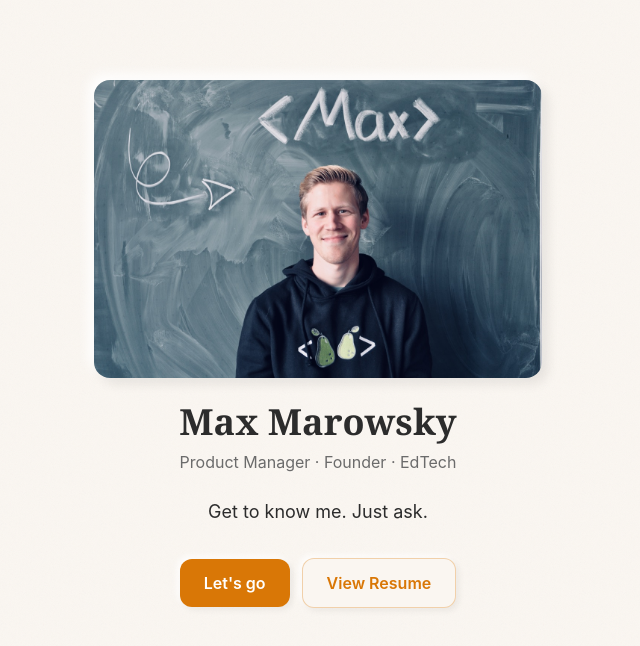
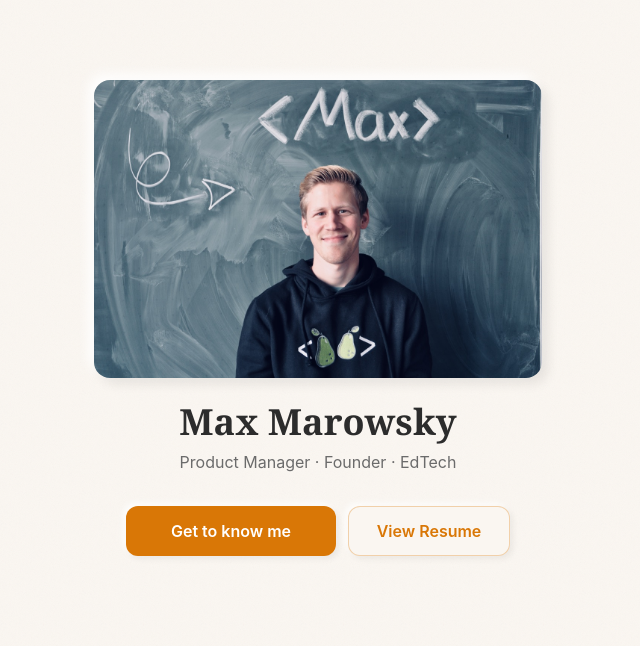
Before and after one commit to Maxlemoar/CV, a Next.js app: page / in a window 1280 px wide. Shown: the top 646 px of the page, without its empty margins (322-962 px from the left). Built offline with nearby package versions, Linux system fonts and the light colour scheme.

Commit message:
fix: rename CTA to "Get to know me", equal-width buttons, full-width on mobile
Co-Authored-By: Claude Opus 4.6 (1M context) <noreply@anthropic.com>

```diff
--- a/src/components/Landing.tsx
+++ b/src/components/Landing.tsx
@@ -32,23 +32,20 @@ export default function Landing({ onStartJourney }: LandingProps) {
       <p className="mt-2 text-ink-light">
         Product Manager · Founder · EdTech
       </p>
-      <p className="mt-6 text-lg text-ink">
-        Get to know me. Just ask.
-      </p>
-      <div className="mx-auto mt-8 flex max-w-sm flex-col items-center gap-3 sm:flex-row sm:justify-center">
+      <div className="mx-auto mt-8 flex max-w-sm flex-col gap-3 sm:flex-row sm:justify-center">
         <motion.button
           whileHover={{ scale: 1.03 }}
           whileTap={{ scale: 0.97 }}
           onClick={onStartJourney}
-          className="w-full rounded-xl bg-accent px-6 py-3 text-base font-semibold text-white shadow-neu-sm transition-shadow hover:shadow-neu sm:w-auto"
+          className="w-full rounded-xl bg-accent px-6 py-3 text-base font-semibold text-white shadow-neu-sm transition-shadow hover:shadow-neu sm:flex-1"
         >
-          Let&apos;s go
+          Get to know me
         </motion.button>
-        <Link href="/cv">
+        <Link href="/cv" className="w-full sm:flex-1">
           <motion.span
             whileHover={{ scale: 1.03 }}
             whileTap={{ scale: 0.97 }}
-            className="inline-block w-full rounded-xl border border-accent/30 bg-paper px-6 py-3 text-base font-semibold text-accent shadow-neu-sm transition-shadow hover:shadow-neu sm:w-auto"
+            className="inline-block w-full rounded-xl border border-accent/30 bg-paper px-6 py-3 text-center text-base font-semibold text-accent shadow-neu-sm transition-shadow hover:shadow-neu"
           >
             View Resume
           </motion.span>
```
